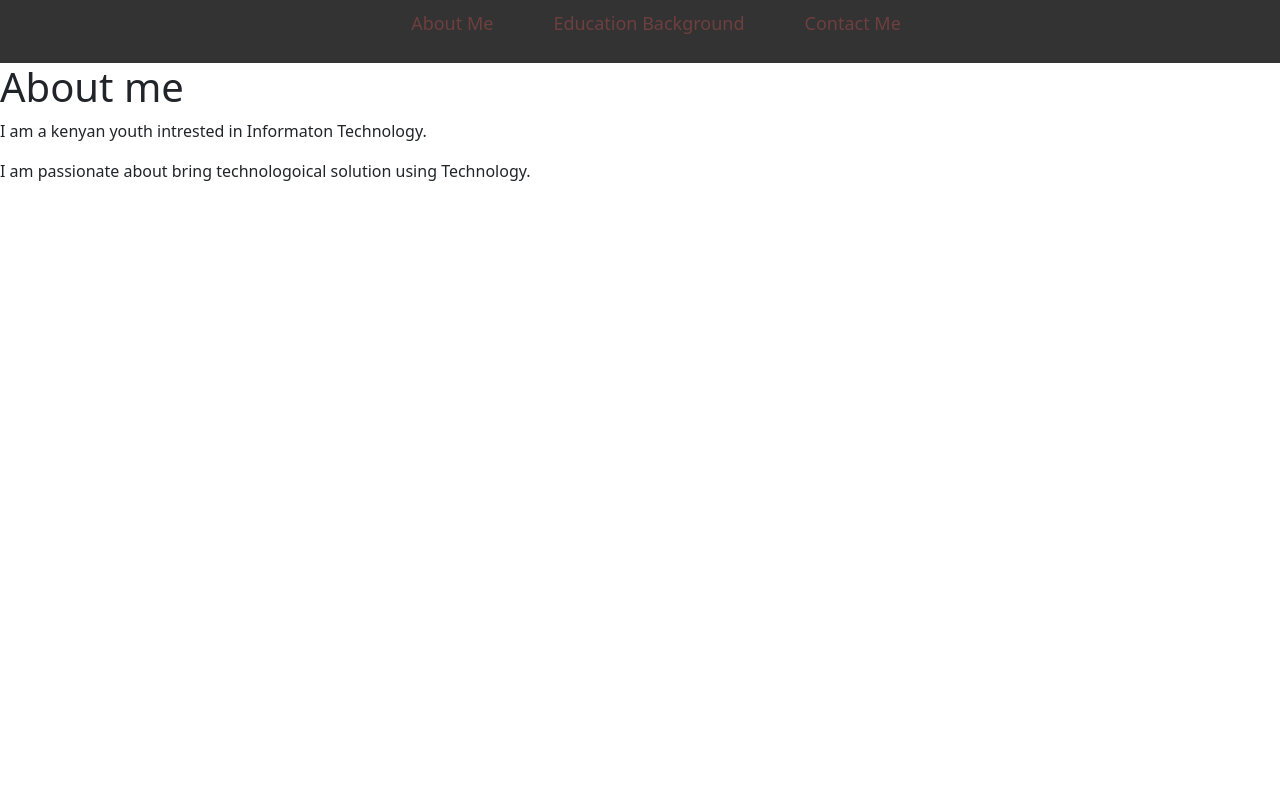
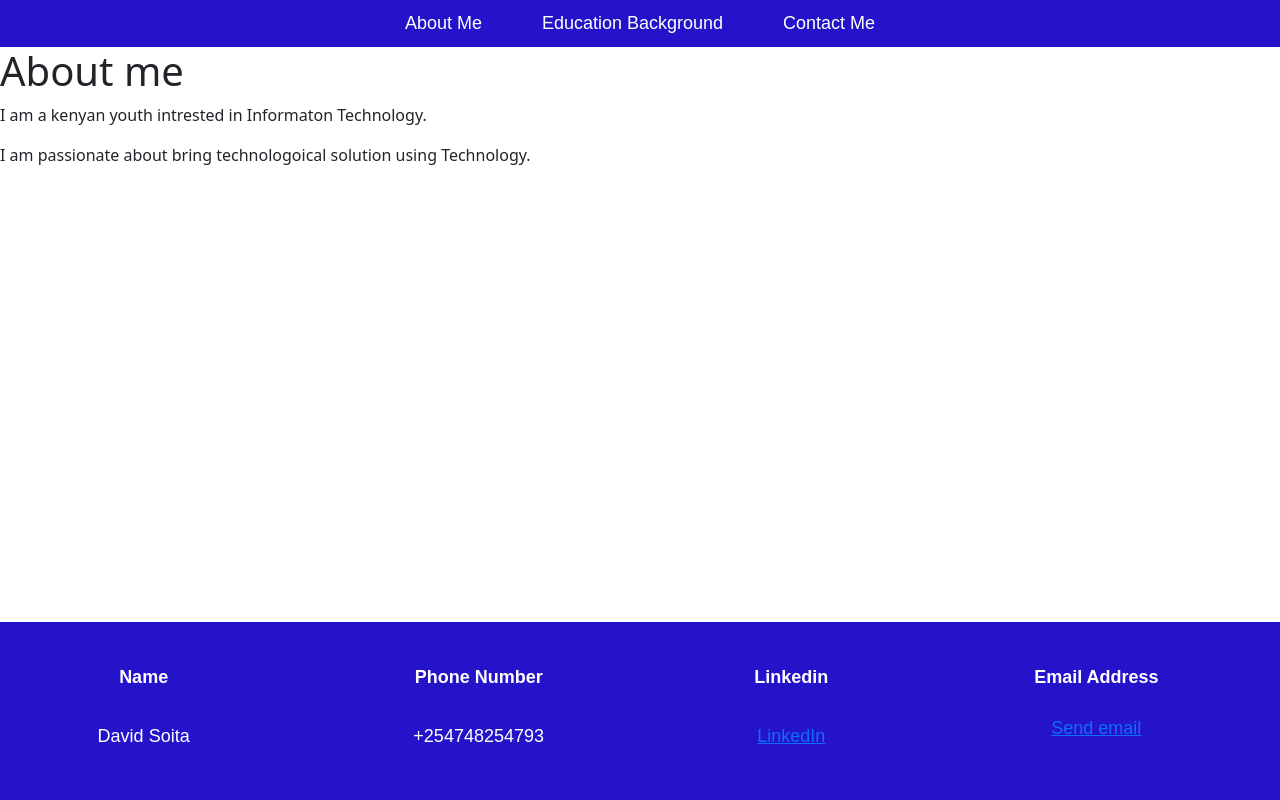
Before and after one commit to davysoita/david_soita_portfolio, a plain HTML site: page index.html in a window 1280 px wide. Drawn offline with nearby package versions, Linux system fonts and the light colour scheme.

Commit message:
updated prtfolio

```diff
--- a/index.html
+++ b/index.html
@@ -20,6 +20,21 @@
     <h1>About me</h1>
     <p>I am a kenyan youth intrested in Informaton Technology.</p>
     <p>I  am passionate about bring technologoical solution using Technology. </p>
-
+    <footer>
+        <table>
+            <tr>
+              <th> Name</th>
+              <th>Phone Number</th>
+              <th>Linkedin</th>
+              <th>Email Address</th>
+            </tr>
+            <tr>
+              <td>David Soita</td>
+              <td>+254748254793</td>
+              <td ><a href="https://www.linkedin.com/in/david-soita-54400627b?utm_source=share&utm_campaign=share_via&utm_content=profile&utm_medium=android_app" target="_blank">LinkedIn</a></td>
+             <td><a href="mailto:davysoita@gmail.com">Send email</a></p></td>
+            </tr>
+          </table>
+    </footer>
 </body>
 </html>
--- a/styles.css
+++ b/styles.css
@@ -1,4 +1,10 @@
-/* Basic Reset */
+bachground-color: #f4f4f4; /* Light background color for the body */
+body {
+    font-family: 'Arial', sans-serif;
+    background-color: #f4f4f4; /* Light background color for the body */
+    color: #333; /* Dark text color */
+    line-height: 1.6; /* Line height for better readability */
+}
 * {
     margin: 0;
     padding: 0;
@@ -7,13 +13,15 @@
 
 /* Style the Navigation Bar */
 nav {
-    background-color: #333;
+    background-color: #2513ca;
     padding: 10px;
     text-align: center;
 }
 
 nav ul {
     list-style: none;
+    padding: 0;
+    margin: 0;
     display: flex;
     justify-content: center;
 }
@@ -24,7 +32,8 @@ nav ul li {
 
 nav ul li a {
     text-decoration: none;
-    color: rgb(110, 63, 63);
+    color: rgb(255, 255, 255);
+    font-family: 'Arial', sans-serif;
     font-size: 18px;
     padding: 10px 15px;
     transition: 0.3s;
@@ -35,3 +44,30 @@ nav ul li a:hover {
     background-color: #555;
     border-radius: 5px;
 }
+footer{
+    background-color: #2513ca;
+    color: white;
+    text-align: center;
+    padding: 10px 0;
+    position: fixed;
+    bottom: 0;
+    width: 100%;
+    font-family: 'Arial', sans-serif;
+    font-size: 16px;
+}
+table{
+    width: 100%;
+    height: auto;
+    border-collapse: collapse;
+    margin: 20px 0;
+    font-size: 18px;
+}
+th, td {
+    padding: 12px;
+    text-align: center;
+    border-bottom: 1px solid #ddd;
+}
+th {
+    background-color: #2513ca;
+    color: white;
+}
```
Also changed, not shown: contact.html (+16 -1 lines), education_background.html (+16 -0 lines).
